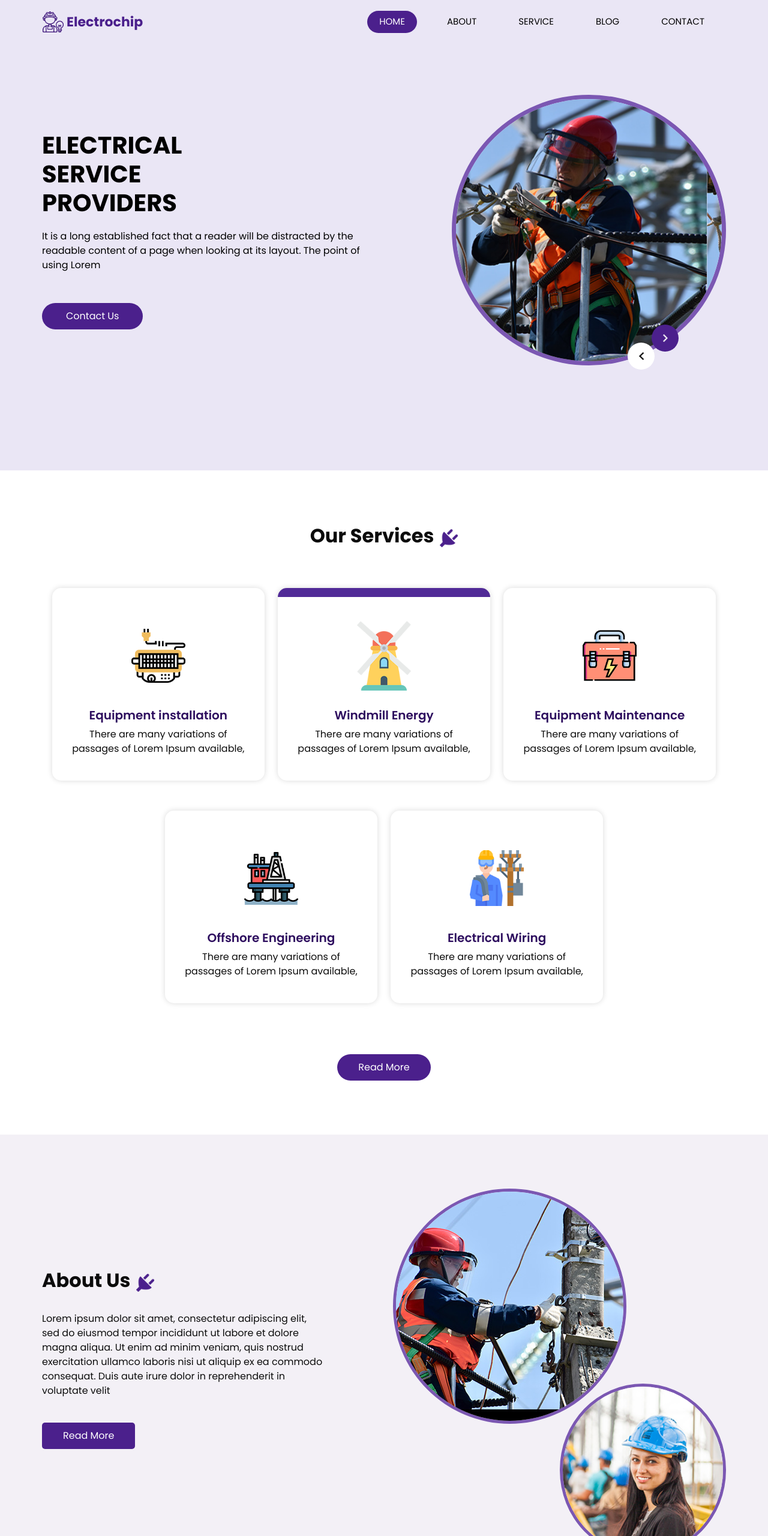
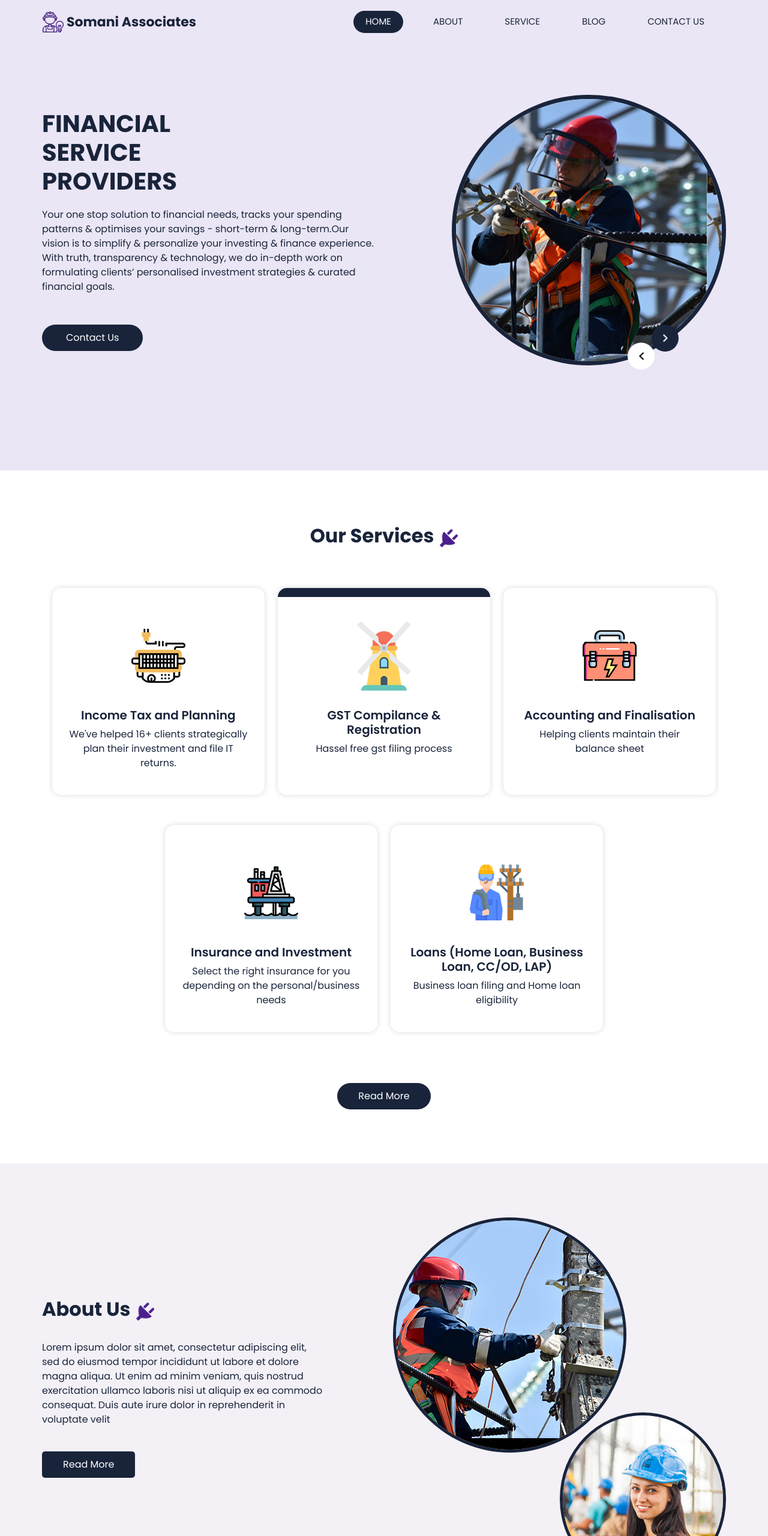
Before and after one commit to somaniassociates/somaniassociates, a plain HTML site: page index.html in a window 1280 px wide. Shown: the top 2560 px of the page at 60% size. Drawn offline with nearby package versions, Linux system fonts and the light colour scheme.

Commit message:
feat : change color and services text

```diff
--- a/css/style.css
+++ b/css/style.css
@@ -1,6 +1,6 @@
 body {
   font-family: "Poppins", sans-serif;
-  color: #0c0c0c;
+  color: #19243B;
   background-color: #ffffff;
 }
 
@@ -82,7 +82,7 @@ body {
 .custom_nav-container .navbar-nav .nav-item .nav-link {
   padding: 7px 20px;
   margin: 10px 15px;
-  color: #000000;
+  color: #19243B;
   text-align: center;
   border-radius: 35px;
   text-transform: uppercase;
@@ -90,7 +90,7 @@ body {
 }
 
 .custom_nav-container .navbar-nav .nav-item.active .nav-link, .custom_nav-container .navbar-nav .nav-item:hover .nav-link {
-  background-color: #4b208c;
+  background-color: #19243B;
   color: #ffffff;
 }
 
@@ -140,7 +140,7 @@ a:focus {
 .navbar-brand span {
   font-size: 22px;
   font-weight: 700;
-  color: #4b208c;
+  color: #19243B;
 }
 
 .custom_nav-container {
@@ -167,7 +167,7 @@ a:focus {
   display: block;
   width: 35px;
   height: 4px;
-  background-color: #190734;
+  background-color: #19243B;
   margin: 7px 0;
   -webkit-transition: all .3s;
   transition: all .3s;
@@ -212,7 +212,7 @@ a:focus {
           align-items: center;
   position: relative;
   z-index: 2;
-  color: #3b3a3a;
+  color: #19243B;
   padding-bottom: 90px;
 }
 
@@ -223,7 +223,7 @@ a:focus {
 }
 
 .slider_section .detail_box {
-  color: #000000;
+  color: #19243B;
 }
 
 .slider_section .detail_box h1 {
@@ -238,18 +238,18 @@ a:focus {
 .slider_section .detail_box a {
   display: inline-block;
   padding: 10px 40px;
-  background-color: #4b208c;
+  background-color: #19243B;
   color: #ffffff;
   border-radius: 35px;
   margin-top: 35px;
 }
 
 .slider_section .detail_box a:hover {
-  background-color: #5625a1;
+  background-color: #19243B;
 }
 
 .slider_section .img_container {
-  border: 7px solid #7b57b2;
+  border: 7px solid #19243B;
   border-radius: 100%;
   overflow: hidden;
 }
@@ -288,7 +288,7 @@ a:focus {
 
 .slider_section .carousel-control-next {
   background-image: url(../images/next.png);
-  background-color: #4b208c;
+  background-color: #19243B;
   -webkit-transform: translate(-45px, 0);
           transform: translate(-45px, 0);
 }
@@ -351,13 +351,13 @@ a:focus {
 }
 
 .service_section .service_container .box .detail-box h5 {
-  color: #2e0e5f;
+  color: #19243B;
   font-weight: 600;
   position: relative;
 }
 
 .service_section .service_container .box:hover, .service_section .service_container .box.active {
-  border-top: 15px solid #512a97;
+  border-top: 15px solid #19243B;
 }
 
 .service_section .btn-box {
@@ -373,13 +373,13 @@ a:focus {
 .service_section .btn-box a {
   display: inline-block;
   padding: 10px 35px;
-  background-color: #4b208c;
+  background-color: #19243B;
   color: #ffffff;
   border-radius: 35px;
 }
 
 .service_section .btn-box a:hover {
-  background-color: #5625a1;
+  background-color: #19243B;
 }
 
 .about_section {
@@ -403,7 +403,7 @@ a:focus {
 }
 
 .about_section .img_container .img-box {
-  border: 5px solid #7b57b2;
+  border: 5px solid #19243B;
   border-radius: 100%;
   overflow: hidden;
 }
@@ -433,14 +433,14 @@ a:focus {
 .about_section .detail-box a {
   display: inline-block;
   padding: 10px 35px;
-  background-color: #4b208c;
+  background-color: #19243B;
   color: #ffffff;
   border-radius: 5px;
   margin: 25px 0 45px 0;
 }
 
 .about_section .detail-box a:hover {
-  background-color: #5625a1;
+  background-color: #19243B;
 }
 
 .blog_section .heading_container {
@@ -493,25 +493,25 @@ a:focus {
   padding-left: 25px;
   background-color: transparent;
   outline: none;
-  color: #101010;
+  color: #19243B;
   -webkit-box-shadow: 0px 2px 5px 0px rgba(0, 0, 0, 0.16);
   box-shadow: 0px 2px 5px 0px rgba(0, 0, 0, 0.16);
 }
 
 .contact_section input::-webkit-input-placeholder {
-  color: #737272;
+  color: #19243B;
 }
 
 .contact_section input:-ms-input-placeholder {
-  color: #737272;
+  color: #19243B;
 }
 
 .contact_section input::-ms-input-placeholder {
-  color: #737272;
+  color: #19243B;
 }
 
 .contact_section input::placeholder {
-  color: #737272;
+  color: #19243B;
 }
 
 .contact_section input.message-box {
@@ -522,14 +522,14 @@ a:focus {
   border: none;
   display: inline-block;
   padding: 12px 45px;
-  background-color: #4b208c;
+  background-color: #19243B;
   color: #ffffff;
   border-radius: 0px;
   margin-top: 35px;
 }
 
 .contact_section button:hover {
-  background-color: #5625a1;
+  background-color: #19243B;
 }
 
 .contact_section .map_container {
@@ -549,7 +549,7 @@ a:focus {
 
 /* info section */
 .info_section {
-  background-color: #190734;
+  background-color: #19243B;
   color: #ffffff;
 }
 
@@ -607,7 +607,7 @@ a:focus {
       -ms-flex: 2.5;
           flex: 2.5;
   outline: none;
-  color: #000000;
+  color: #19243B;
   min-height: 42.4px;
   padding-left: 15px;
 }
@@ -639,7 +639,7 @@ a:focus {
   border: none;
   display: inline-block;
   padding: 10px 30px;
-  background-color: #4b208c;
+  background-color: #19243B;
   color: #ffffff;
   border-radius: 0;
   font-size: 15px;
@@ -647,7 +647,7 @@ a:focus {
 }
 
 .info_section .info_form form button:hover {
-  background-color: #5625a1;
+  background-color: #19243B;
 }
 
 .info_section .box {
@@ -680,13 +680,13 @@ a:focus {
 }
 
 .footer_section p {
-  color: #222222;
+  color: #19243B;
   margin: 0 auto;
   text-align: center;
   padding: 20px;
 }
 
 .footer_section p a {
-  color: #222222;
+  color: #19243B;
 }
 /*# sourceMappingURL=style.css.map */
--- a/index.html
+++ b/index.html
@@ -3,29 +3,30 @@
 
 <head>
     <!-- Basic -->
-  <meta charset="utf-8" />
-  <meta http-equiv="X-UA-Compatible" content="IE=edge" />
+    <meta charset="utf-8"/>
+    <meta http-equiv="X-UA-Compatible" content="IE=edge"/>
     <!-- Mobile Metas -->
-  <meta name="viewport" content="width=device-width, initial-scale=1, shrink-to-fit=no" />
+    <meta name="viewport" content="width=device-width, initial-scale=1, shrink-to-fit=no"/>
     <!-- Site Metas -->
-  <meta name="keywords" content="" />
-  <meta name="description" content="" />
-  <meta name="author" content="" />
+    <meta name="keywords" content=""/>
+    <meta name="description" content=""/>
+    <meta name="author" content=""/>
 
-  <title>Electrochip</title>
+    <title>Somani Associates</title>
 
     <!-- slider stylesheet -->
-  <link rel="stylesheet" type="text/css" href="https://cdnjs.cloudflare.com/ajax/libs/OwlCarousel2/2.1.3/assets/owl.carousel.min.css" />
+    <link rel="stylesheet" type="text/css"
+          href="https://cdnjs.cloudflare.com/ajax/libs/OwlCarousel2/2.1.3/assets/owl.carousel.min.css"/>
 
     <!-- bootstrap core css -->
-  <link rel="stylesheet" type="text/css" href="css/bootstrap.css" />
+    <link rel="stylesheet" type="text/css" href="css/bootstrap.css"/>
 
     <!-- fonts style -->
     <link href="https://fonts.googleapis.com/css?family=Poppins:400,600,700&display=swap" rel="stylesheet">
     <!-- Custom styles for this template -->
-  <link href="css/style.css" rel="stylesheet" />
+    <link href="css/style.css" rel="stylesheet"/>
     <!-- responsive style -->
-  <link href="css/responsive.css" rel="stylesheet" />
+    <link href="css/responsive.css" rel="stylesheet"/>
 </head>
 
 <body>
@@ -38,10 +39,12 @@
                 <a class="navbar-brand" href="index.html">
                     <img src="images/logo.png" alt="">
                     <span>
-              Electrochip
+              Somani Associates
             </span>
                 </a>
-          <button class="navbar-toggler" type="button" data-toggle="collapse" data-target="#navbarSupportedContent" aria-controls="navbarSupportedContent" aria-expanded="false" aria-label="Toggle navigation">
+                <button class="navbar-toggler" type="button" data-toggle="collapse"
+                        data-target="#navbarSupportedContent" aria-controls="navbarSupportedContent"
+                        aria-expanded="false" aria-label="Toggle navigation">
                     <span class="s-1"> </span>
                     <span class="s-2"> </span>
                     <span class="s-3"> </span>
@@ -63,7 +66,7 @@
                                 <a class="nav-link" href="blog.html"> Blog </a>
                             </li>
                             <li class="nav-item">
-                  <a class="nav-link" href="contact.html">Contact </a>
+                                <a class="nav-link" href="contact.html">Contact Us</a>
                             </li>
                         </ul>
                     </div>
@@ -79,15 +82,20 @@
                 <div class="col-md-6 ">
                     <div class="detail_box">
                         <h1>
-                Electrical <br>
+                            Financial <br>
                             Service <br>
                             Providers
                         </h1>
                         <p>
-                It is a long established fact that a reader will be distracted by the readable content of a page when looking at its layout. The point of using Lorem
+                            Your one stop solution to financial needs, tracks your spending patterns & optimises your
+                            savings - short-term & long-term.Our vision is to simplify &
+                            personalize your investing & finance experience. With truth, transparency & technology, we
+                            do in-depth work on formulating clients’ personalised investment
+                            strategies & curated financial goals.
                         </p>
                         <a href="" class="">
                             Contact Us
+                        </a>
                     </div>
                 </div>
                 <div class="col-lg-5 col-md-6 offset-lg-1">
@@ -113,10 +121,12 @@
                                 </div>
                             </div>
                         </div>
-              <a class="carousel-control-prev" href="#carouselExampleControls" role="button" data-slide="prev">
+                        <a class="carousel-control-prev" href="#carouselExampleControls" role="button"
+                           data-slide="prev">
                             <span class="sr-only">Previous</span>
                         </a>
-              <a class="carousel-control-next" href="#carouselExampleControls" role="button" data-slide="next">
+                        <a class="carousel-control-next" href="#carouselExampleControls" role="button"
+                           data-slide="next">
                             <span class="sr-only">Next</span>
                         </a>
                     </div>
@@ -146,10 +156,10 @@
                 </div>
                 <div class="detail-box">
                     <h5>
-              Equipment installation
+                        Income Tax and Planning
                     </h5>
                     <p>
-              There are many variations of passages of Lorem Ipsum available,
+                        We've helped 16+ clients strategically plan their investment and file IT returns.
                     </p>
                 </div>
             </div>
@@ -159,10 +169,10 @@
                 </div>
                 <div class="detail-box">
                     <h5>
-              Windmill Energy
+                        GST Compilance & Registration
                     </h5>
                     <p>
-              There are many variations of passages of Lorem Ipsum available,
+                        Hassel free gst filing process
                     </p>
                 </div>
             </div>
@@ -172,10 +182,10 @@
                 </div>
                 <div class="detail-box">
                     <h5>
-              Equipment Maintenance
+                        Accounting and Finalisation
                     </h5>
                     <p>
-              There are many variations of passages of Lorem Ipsum available,
+                        Helping clients maintain their balance sheet
                     </p>
                 </div>
             </div>
@@ -185,10 +195,10 @@
                 </div>
                 <div class="detail-box">
                     <h5>
-              Offshore Engineering
+                        Insurance and Investment
                     </h5>
                     <p>
-              There are many variations of passages of Lorem Ipsum available,
+                        Select the right insurance for you depending on the personal/business needs
                     </p>
                 </div>
             </div>
@@ -198,10 +208,10 @@
                 </div>
                 <div class="detail-box">
                     <h5>
-              Electrical Wiring
+                        Loans (Home Loan, Business Loan, CC/OD, LAP)
                     </h5>
                     <p>
-              There are many variations of passages of Lorem Ipsum available,
+                        Business loan filing and Home loan eligibility
                     </p>
                 </div>
             </div>
@@ -242,10 +252,10 @@
             <div class="col-md-6">
                 <div class="img_container">
                     <div class="img-box b1">
-              <img src="images/about-img1.jpg" alt="" />
+                        <img src="images/about-img1.jpg" alt=""/>
                     </div>
                     <div class="img-box b2">
-              <img src="images/about-img2.jpg" alt="" />
+                        <img src="images/about-img2.jpg" alt=""/>
                     </div>
                 </div>
 
@@ -256,8 +266,6 @@
 </section>
 
 <!-- end about section -->
-
-
 
 
 <!-- blog section -->
@@ -281,7 +289,8 @@
                             Blog Title Goes Here
                         </h5>
                         <p>
-                There are many variations of passages of Lorem Ipsum available, but the majority have suffered alteration in some form, by injected humour, or randomised
+                            There are many variations of passages of Lorem Ipsum available, but the majority have
+                            suffered alteration in some form, by injected humour, or randomised
                         </p>
                     </div>
                 </div>
@@ -296,7 +305,8 @@
                             Blog Title Goes Here
                         </h5>
                         <p>
-                There are many variations of passages of Lorem Ipsum available, but the majority have suffered alteration in some form, by injected humour, or randomised
+                            There are many variations of passages of Lorem Ipsum available, but the majority have
+                            suffered alteration in some form, by injected humour, or randomised
                         </p>
                     </div>
                 </div>
@@ -306,7 +316,6 @@
 </section>
 
 <!-- end blog section -->
-
 
 
 <!-- contact section -->
@@ -325,16 +334,16 @@
             <div class="col-md-6">
                 <form action="">
                     <div>
-              <input type="text" placeholder="Name" />
+                        <input type="text" placeholder="Name"/>
                     </div>
                     <div>
-              <input type="email" placeholder="Email" />
+                        <input type="email" placeholder="Email"/>
                     </div>
                     <div>
-              <input type="text" placeholder="Phone Number" />
+                        <input type="text" placeholder="Phone Number"/>
                     </div>
                     <div>
-              <input type="text" class="message-box" placeholder="Message" />
+                        <input type="text" class="message-box" placeholder="Message"/>
                     </div>
                     <div class="d-flex ">
                         <button>
@@ -346,7 +355,9 @@
             <div class="col-md-6">
                 <div class="map_container">
                     <div class="map-responsive">
-              <iframe src="https://www.google.com/maps/embed/v1/place?key=AIzaSyA0s1a7phLN0iaD6-UE7m4qP-z21pH0eSc&q=Eiffel+Tower+Paris+France" width="600" height="300" frameborder="0" style="border:0; width: 100%; height:100%" allowfullscreen></iframe>
+                        <iframe src="https://www.google.com/maps/embed/v1/place?key=AIzaSyA0s1a7phLN0iaD6-UE7m4qP-z21pH0eSc&q=Eiffel+Tower+Paris+France"
+                                width="600" height="300" frameborder="0" style="border:0; width: 100%; height:100%"
+                                allowfullscreen></iframe>
                     </div>
                 </div>
             </div>
@@ -453,18 +464,3 @@
 </body>
 
 </html>
-=======
-<!DOCTYPE html>
-<html>
-
-<head>
-    <title>
-        First Web Page
-    </title>
-</head>
-
-<body>
-    Hello World!
-</body>
-
-</html>
```
Lines whose indentation alone changed are shown as unchanged.
